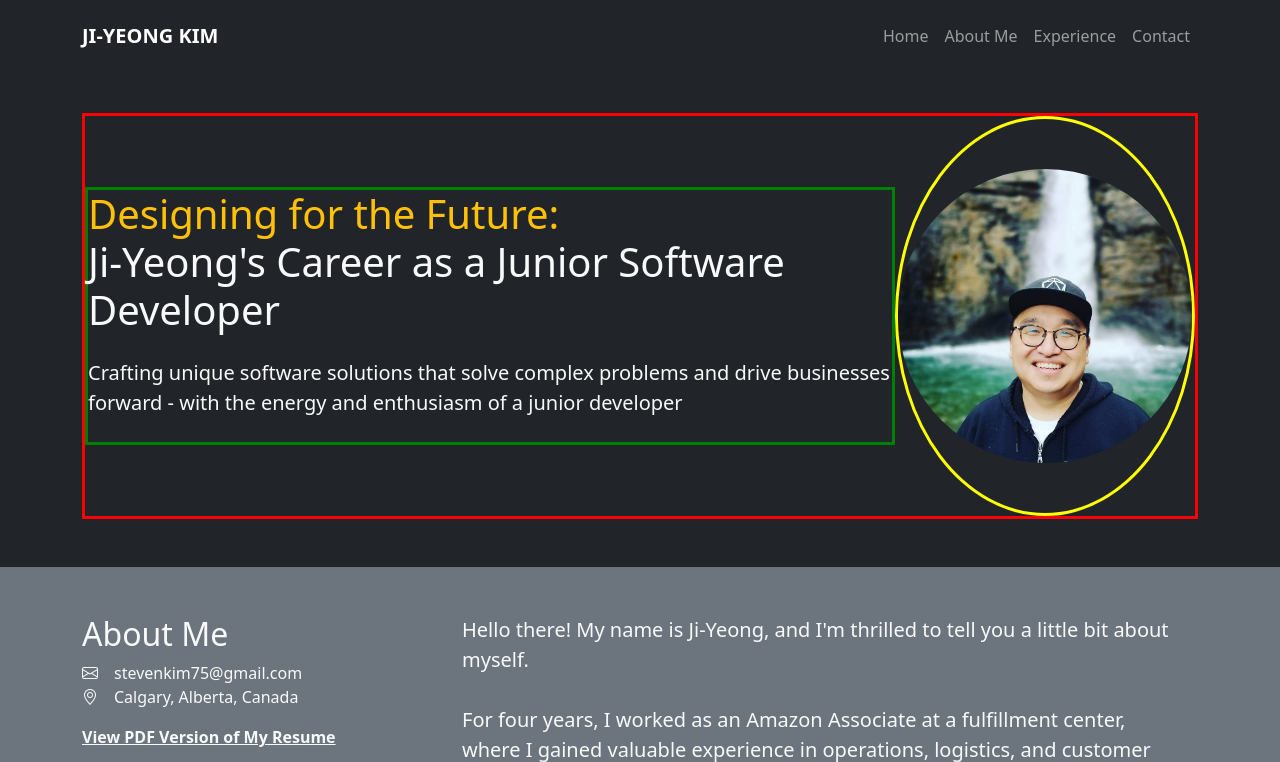
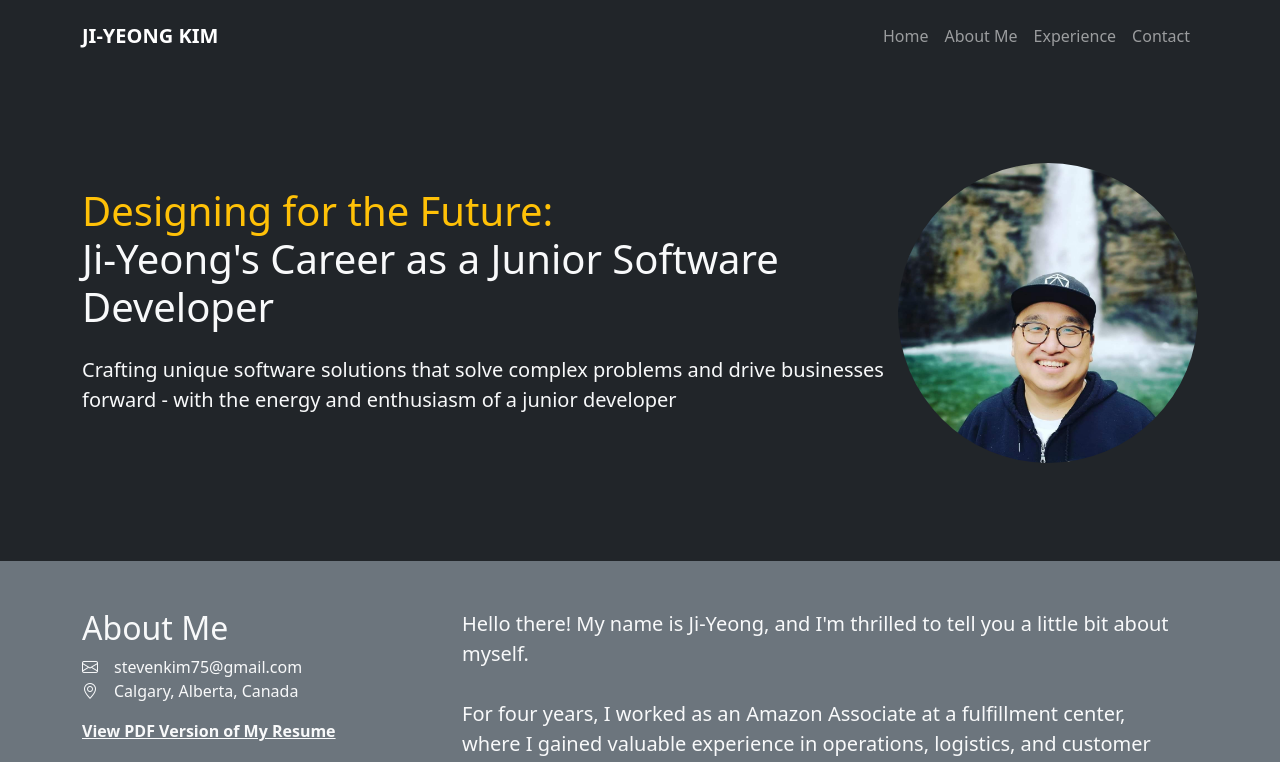
Before and after one commit to kjiyeong/test, a plain HTML site: page index.html in a window 1280 px wide. Shown: the top 762 px of the page. Drawn offline with nearby package versions, Linux system fonts and the light colour scheme; a script that the page names is missing.

Commit message:
removing the borders on showcase

```diff
--- a/index.html
+++ b/index.html
@@ -56,8 +56,8 @@
   <!-- Showcase -->
   <section class="bg-dark text-light p-5 p-lg-0 p-lg-5 text-center text-sm-start" id="home">
     <div class="container"> <!-- A -->
-        <div class="d-sm-flex align-items-center justify-content-between" style="border: solid red;"> <!-- B -->
-            <div class="showcase" style="border: solid green"> <!-- C -->
+        <div class="d-sm-flex align-items-center justify-content-between"> <!-- B -->
+            <div class="showcase"> <!-- C -->
                 <h1 class="showcase2"><span class="text-warning">Designing for the Future:</span>
                     <br>Ji-Yeong's Career as a Junior Software Developer</h1>
                 <p class="lead my-4">
@@ -66,8 +66,7 @@
                 </p>
             </div> <!-- C -->
 
-            <img class="img-fluid w-40 d-none d-sm-block rounded-circle" src="img/FB_IMG_1614315894099.jpg" alt=""
-            style="border: solid yellow;">
+            <img class="img-fluid w-40 d-none d-sm-block rounded-circle" src="img/FB_IMG_1614315894099.jpg" alt="">
 
         </div> <!-- B -->
     </div> <!-- A -->
```
